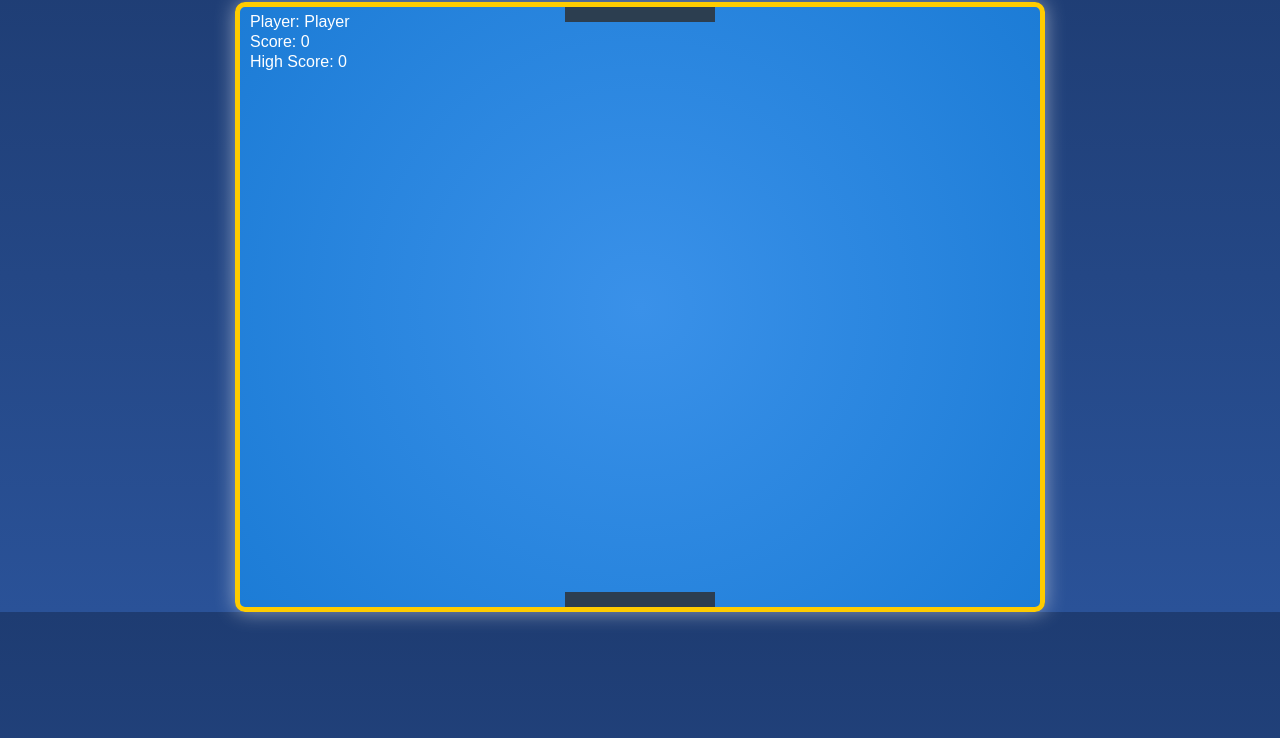
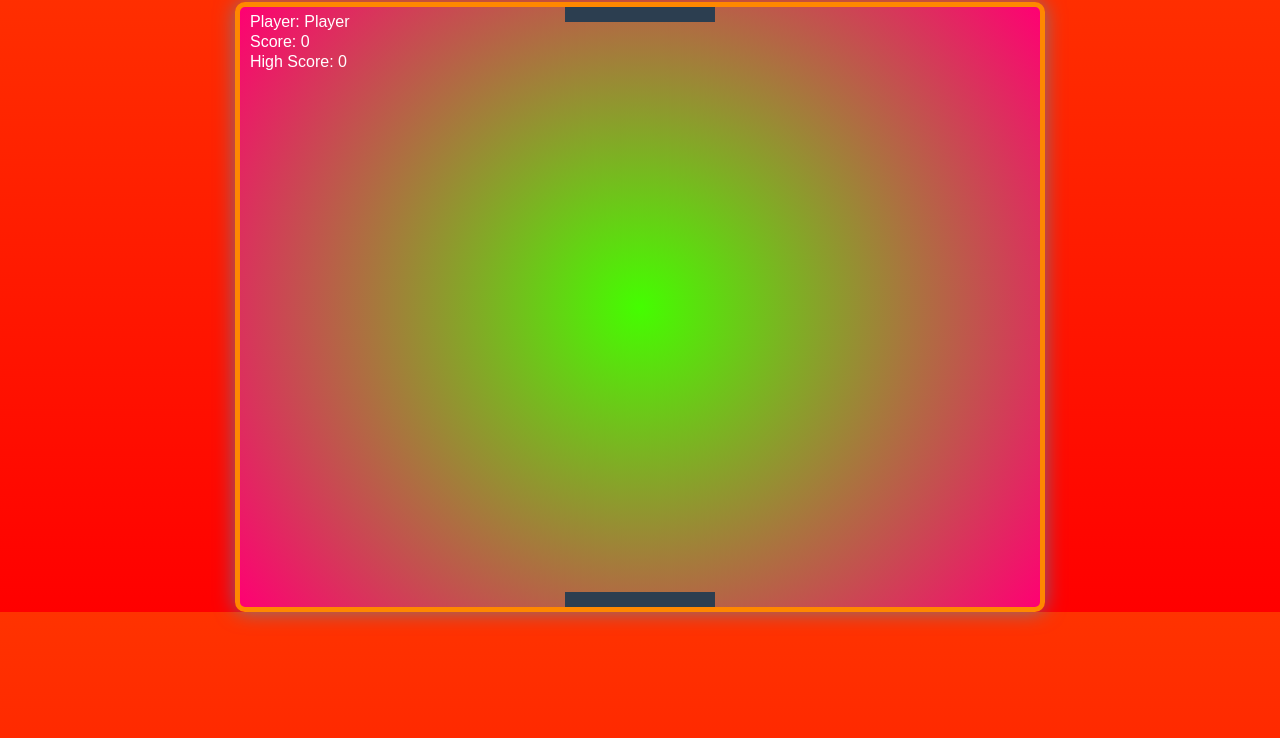
Before and after one commit to btwiamsujal/Ping-Pong-Game, a website: page index.html in a window 1280 px wide. Shown: the part 62-800 px from the top of the page. Drawn offline with Linux system fonts and the light colour scheme.

Commit message:
Bhadka colour added

```diff
--- a/src/styles.css
+++ b/src/styles.css
@@ -2,7 +2,7 @@
 body {
   text-align: center;
   font-family: 'Press Start 2P', cursive;
-  background: linear-gradient(to bottom, #1e3c72, #2a5298);
+  background: linear-gradient(to bottom, #ff3300, #ff0000);
   color: white;
   margin: 0;
   padding: 0;
@@ -18,10 +18,10 @@ h1 {
 canvas {
   display: block;
   margin: auto;
-  border: 5px solid #ffcc00;
+  border: 5px solid #ff8800;
   border-radius: 10px;
-  background: radial-gradient(circle, #3a91e9, #1c7cd6);
-  box-shadow: 0px 0px 20px rgba(255, 255, 255, 0.5);
+  background: radial-gradient(circle, #44fe00, #ff0073);
+  box-shadow: 0px 0px 20px rgba(0, 191, 255, 0.5);
 }
 .scoreboard {
   font-size: 18px;
@@ -30,7 +30,7 @@ canvas {
 }
 
 button {
-  background-color: #ffcc00;
+  background-color: #C0C0C0;
   border: none;
   padding: 10px 20px;
   font-size: 16px;
@@ -41,6 +41,6 @@ button {
 }
 
 button:hover {
-  background-color: #e6b800;
+  background-color: #0059ff;
   transform: scale(1.1);
 }
```
